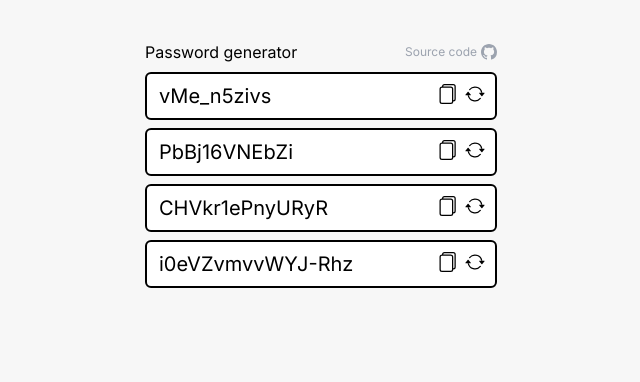
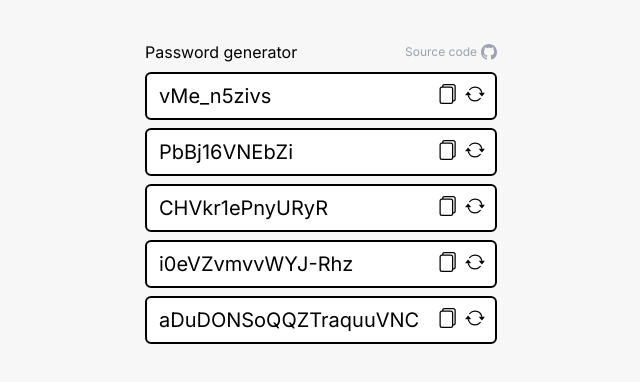
Before and after one commit to nvadeveloper/password-generator, a Next.js app: page / in a window 1280 px wide. Shown: the top 382 px of the page, without its empty margins (319-959 px from the left). Built offline with nearby package versions, Linux system fonts and the light colour scheme.

Commit message:
change SEO description

```diff
--- a/src/app/layout.tsx
+++ b/src/app/layout.tsx
@@ -6,7 +6,7 @@ const inter = Inter({ subsets: ['latin'] });
 
 export const metadata: Metadata = {
     title: 'Password generator',
-    description: 'Generate a strong password',
+    description: 'Create a secure password using our generator tool',
 };
 
 export default function RootLayout({
--- a/src/app/page.tsx
+++ b/src/app/page.tsx
@@ -10,6 +10,7 @@ export default function Home() {
             <PasswordSection length={12} />
             <PasswordSection length={14} />
             <PasswordSection length={16} />
+            <PasswordSection length={20} />
             <Toaster position="top-right" reverseOrder={false} />
         </main>
     );
```
